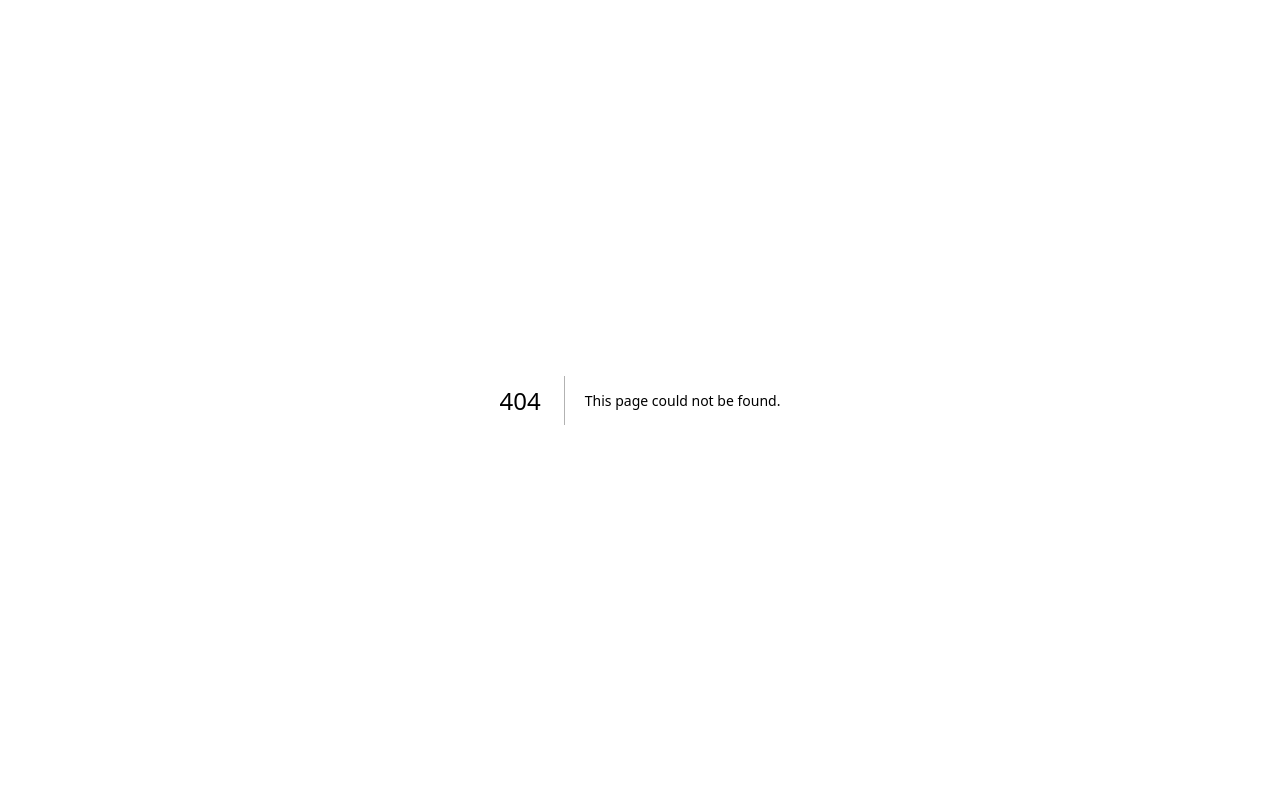
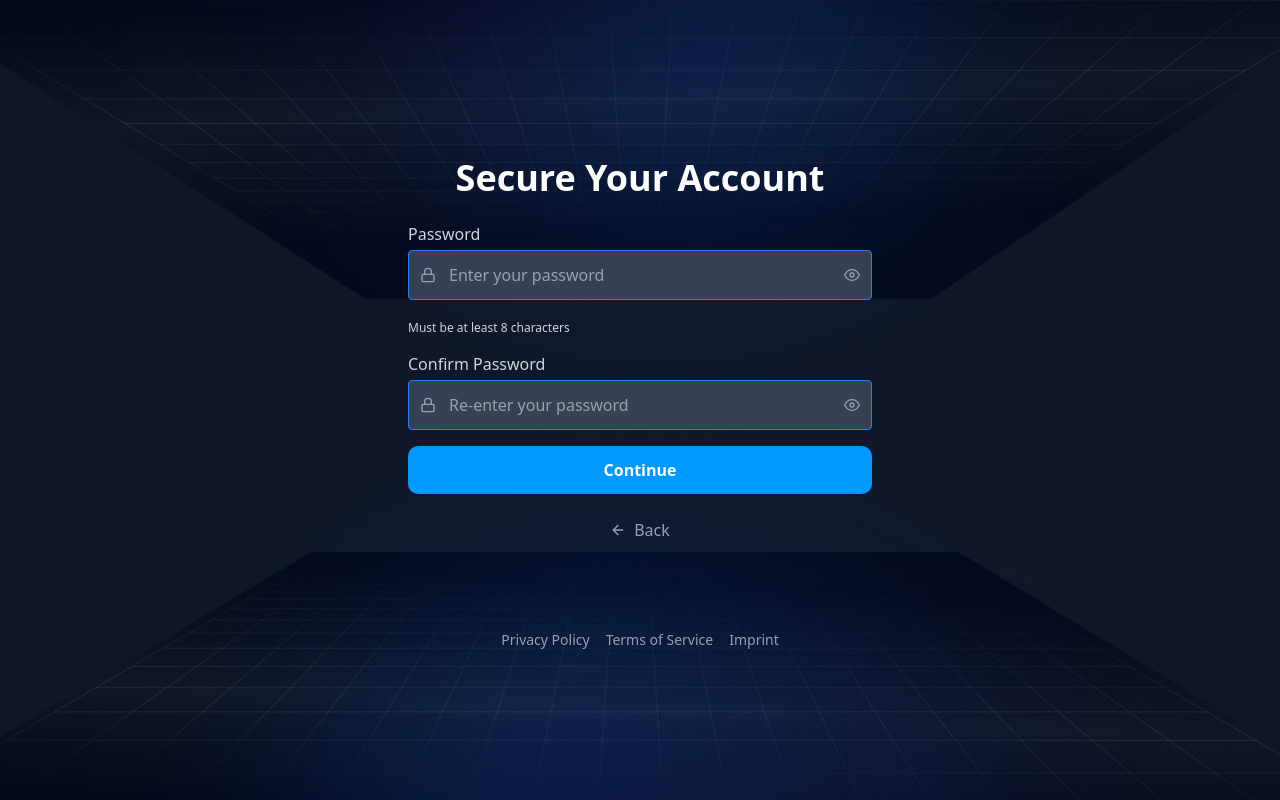
Before and after one commit to Ophira-AI/ophira-ai-client, a Next.js app: page /register/secureaccount in a window 1280 px wide. Before the commit this address had no page. Built offline with nearby package versions, Linux system fonts and the light colour scheme.

Commit message:
route for adding password for security

```diff
--- /dev/null
+++ b/src/app/register/secureaccount/page.tsx
@@ -0,0 +1,146 @@
+'use client';
+
+import { FiLock, FiEye, FiEyeOff, FiArrowLeft } from 'react-icons/fi';
+import AuthStepWrapper from '@/components/auth/AuthStepWrapper';
+import Button from '@/components/Button';
+import { useState } from 'react';
+import { useRouter } from 'next/navigation';
+
+type PasswordInputProps = {
+  label: string;
+  name: 'password' | 'confirmPassword';
+  placeholder: string;
+  value: string;
+  show: boolean;
+  onToggle: () => void;
+  onChange: (e: React.ChangeEvent<HTMLInputElement>) => void;
+};
+
+function PasswordInput({
+  label,
+  name,
+  placeholder,
+  value,
+  show,
+  onToggle,
+  onChange,
+}: PasswordInputProps) {
+  return (
+    <div className="w-full mb-4">
+      <label htmlFor={name} className="block text-sm md:text-base font-medium text-gray-300 mb-1">
+        {label}
+      </label>
+      <div className="relative">
+        <span className="absolute inset-y-0 left-3 flex items-center text-gray-400">
+          <FiLock />
+        </span>
+        <input
+          type={show ? 'text' : 'password'}
+          id={name}
+          name={name}
+          placeholder={placeholder}
+          value={value}
+          onChange={onChange}
+          className="w-full p-3 pl-10 pr-10 rounded bg-gray-700 text-white placeholder-gray-400 focus:outline-none border border-blue-500 focus:ring-2 focus:ring-blue-500"
+          required
+        />
+        <button
+          type="button"
+          onClick={onToggle}
+          onMouseDown={(e) => e.preventDefault()}
+          tabIndex={-1}
+          className="absolute inset-y-0 right-3 flex items-center text-gray-400"
+          aria-label={show ? 'Hide password' : 'Show password'}
+        >
+          {show ? <FiEyeOff /> : <FiEye />}
+        </button>
+      </div>
+    </div>
+  );
+}
+
+export default function SecureAccountForm() {
+  const router = useRouter();
+  const [formData, setFormData] = useState({
+    password: '',
+    confirmPassword: '',
+  });
+
+  const [showPassword, setShowPassword] = useState({
+    password: false,
+    confirmPassword: false,
+  });
+
+  const handleChange = (e: React.ChangeEvent<HTMLInputElement>) => {
+    const { name, value } = e.target;
+    setFormData((prev) => ({ ...prev, [name]: value }));
+  };
+
+  const toggleShowPassword = (field: 'password' | 'confirmPassword') => {
+    setShowPassword((prev) => ({
+      ...prev,
+      [field]: !prev[field],
+    }));
+  };
+
+  const handleNext = (e: React.FormEvent) => {
+    e.preventDefault();
+    if (formData.password !== formData.confirmPassword) {
+      alert('Passwords do not match');
+      return;
+    }
+    router.push('/register/companyinfo');
+  };
+
+  const handleBack = () => {
+    router.back();
+  };
+
+  return (
+    <AuthStepWrapper>
+      <form
+        onSubmit={handleNext}
+        className="w-full max-w-[90%] sm:max-w-md md:max-w-lg lg:max-w-xl mx-auto px-4 sm:px-6 lg:px-0"
+      >
+        <h2 className="text-2xl sm:text-3xl md:text-4xl font-bold text-center mb-6 text-white">
+          Secure Your Account
+        </h2>
+
+        <PasswordInput
+          label="Password"
+          name="password"
+          placeholder="Enter your password"
+          value={formData.password}
+          show={showPassword.password}
+          onToggle={() => toggleShowPassword('password')}
+          onChange={handleChange}
+        />
+        <p className='block text-sm md:text-xs py-1 mt-[-10] font-medium text-gray-300 mb-3'>Must be at least 8 characters</p>
+        <PasswordInput
+          label="Confirm Password"
+          name="confirmPassword"
+          placeholder="Re-enter your password"
+          value={formData.confirmPassword}
+          show={showPassword.confirmPassword}
+          onToggle={() => toggleShowPassword('confirmPassword')}
+          onChange={handleChange}
+        />
+
+        <Button type="submit" className="w-full mb-4">
+          Continue
+        </Button>
+
+        <div className="flex justify-center mt-2">
+          <button
+            type="button"
+            onClick={handleBack}
+            className="flex items-center gap-2 text-gray-400 hover:text-white transition-colors"
+          >
+            <FiArrowLeft />
+            <span>Back</span>
+          </button>
+        </div>
+      </form>
+    </AuthStepWrapper>
+  );
+}
```
